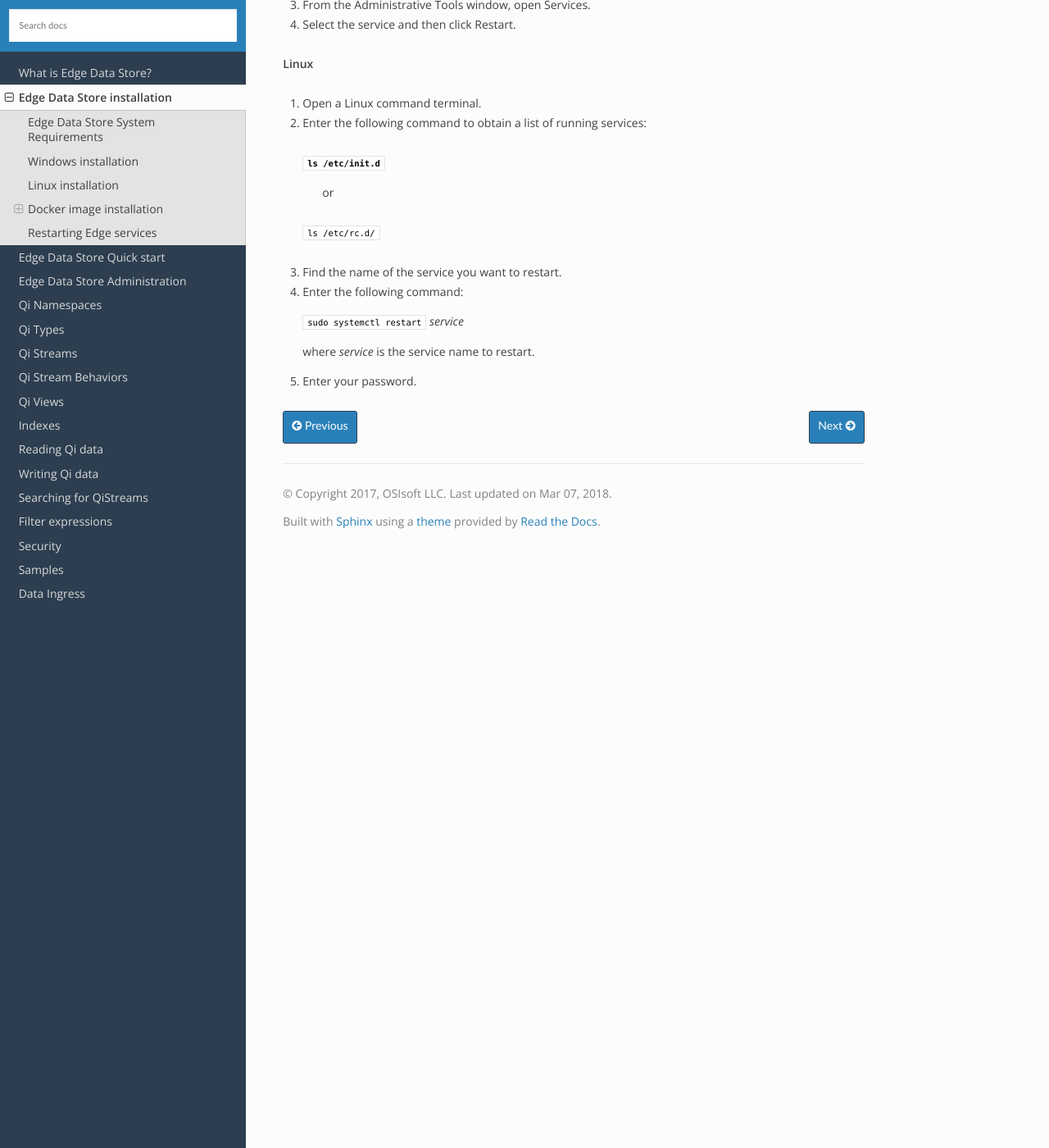
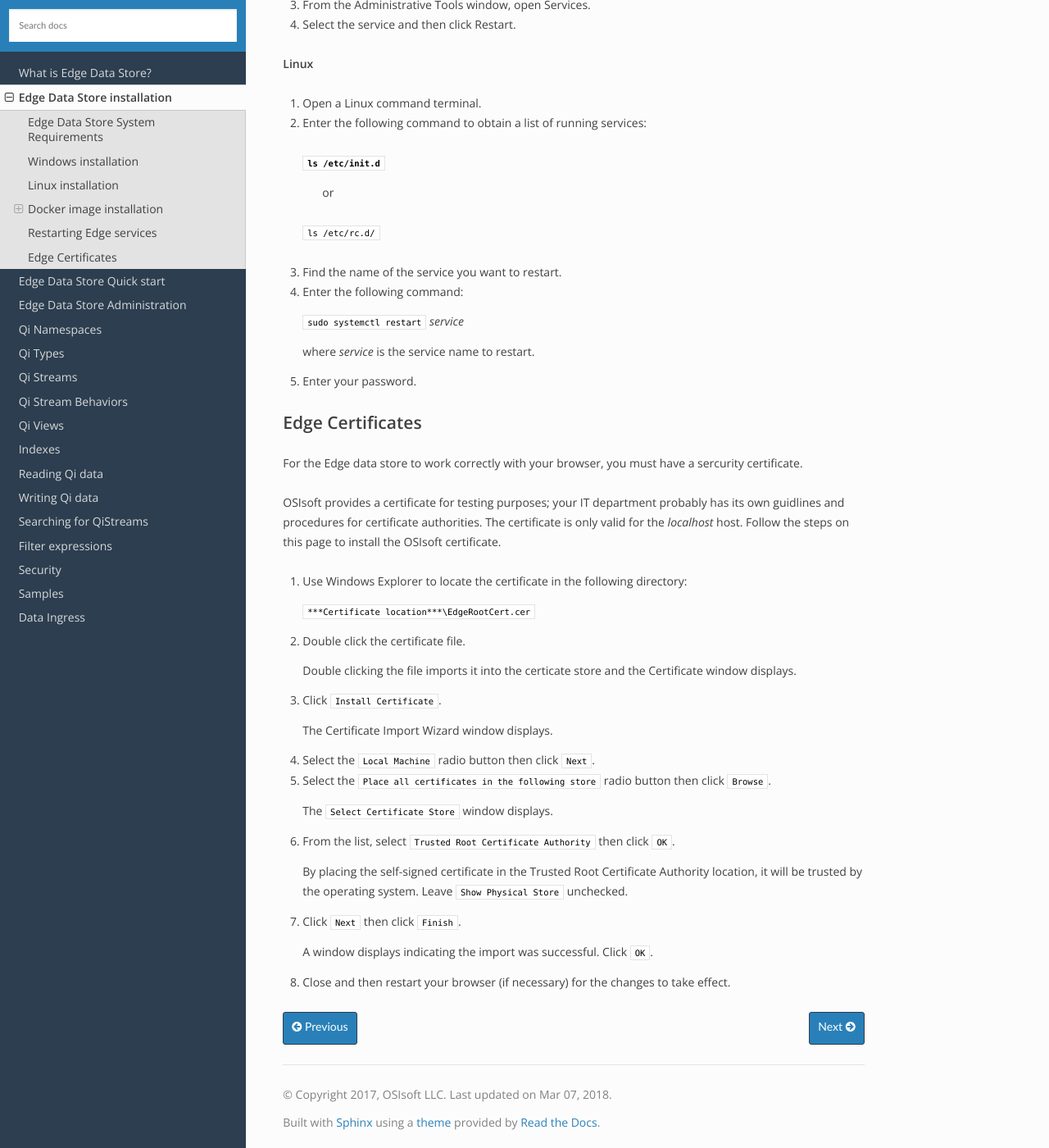
Before and after one commit to fgasparro/EdgeDS-Docs, a Sphinx documentation site: the page built from docs/EdgeDS_Installation.rst, in a window 1280 px wide and 1400 px high, scrolled down 2030 px. Shown: the whole window at 82% size. Built offline with Sphinx 7.4.7 and the Read the Docs theme 2.0.0, drawn with Linux system fonts in a browser that asks for light colours.

Commit message:
Update EdgeDS_Installation.rst

```diff
--- a/docs/EdgeDS_Installation.rst
+++ b/docs/EdgeDS_Installation.rst
@@ -111,3 +111,37 @@ Occassionally, it might be necessary to restart the Edge services.
    where *service* is the service name to restart.
 
 5. Enter your password.
+
+
+Edge Certificates
+-----------------
+
+For the Edge data store to work correctly with your browser, you must have a sercurity certificate.
+
+OSIsoft provides a certificate for testing purposes; your IT department probably has its own guidlines and
+procedures for certificate authorities. The certificate is only valid for the *localhost* host. Follow the steps on
+this page to install the OSIsoft certificate.
+
+
+1. Use Windows Explorer to locate the certificate in the following directory:
+
+   ``***Certificate location***\EdgeRootCert.cer``
+
+2. Double click the certificate file.
+
+   Double clicking the file imports it into the certicate store and the Certificate window displays.
+3. Click ``Install Certificate``.
+
+   The Certificate Import Wizard window displays.
+4. Select the ``Local Machine`` radio button then click ``Next``.
+5. Select the ``Place all certificates in the following store`` radio button then click ``Browse``.
+
+   The ``Select Certificate Store`` window displays.
+6. From the list, select ``Trusted Root Certificate Authority`` then click ``OK``.
+
+   By placing the self-signed certificate in the Trusted Root Certificate Authority location, it will be trusted by the operating system.
+   Leave ``Show Physical Store`` unchecked.
+7. Click ``Next`` then click ``Finish``.
+
+   A window displays indicating the import was successful. Click ``OK``.
+8. Close and then restart your browser (if necessary) for the changes to take effect.
```
